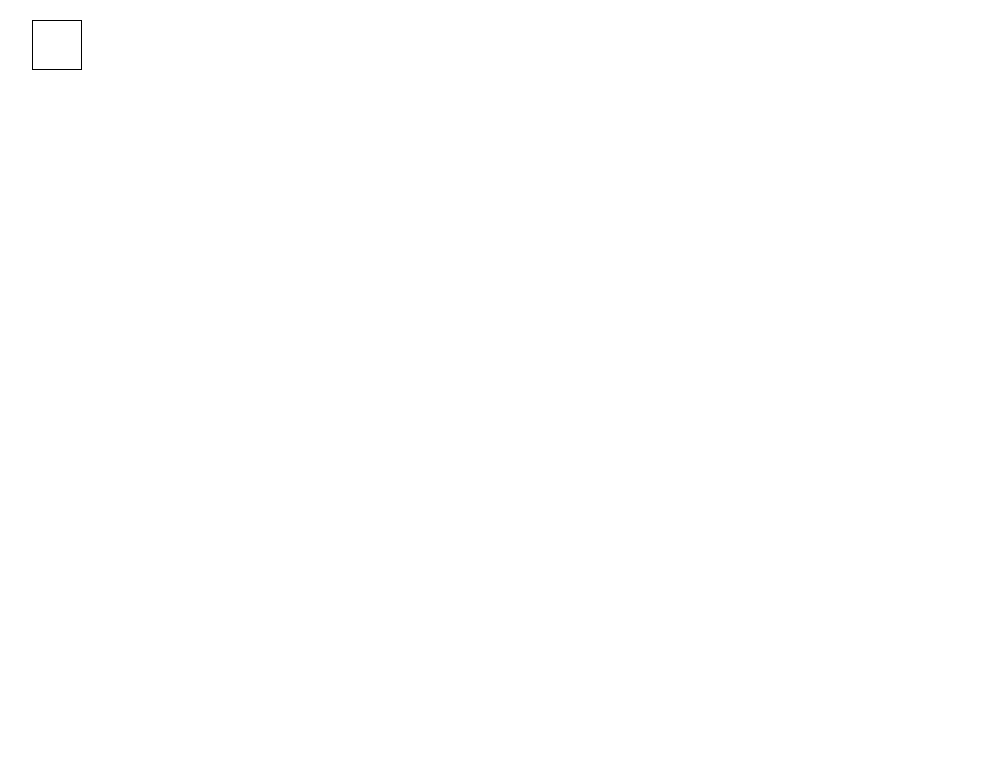
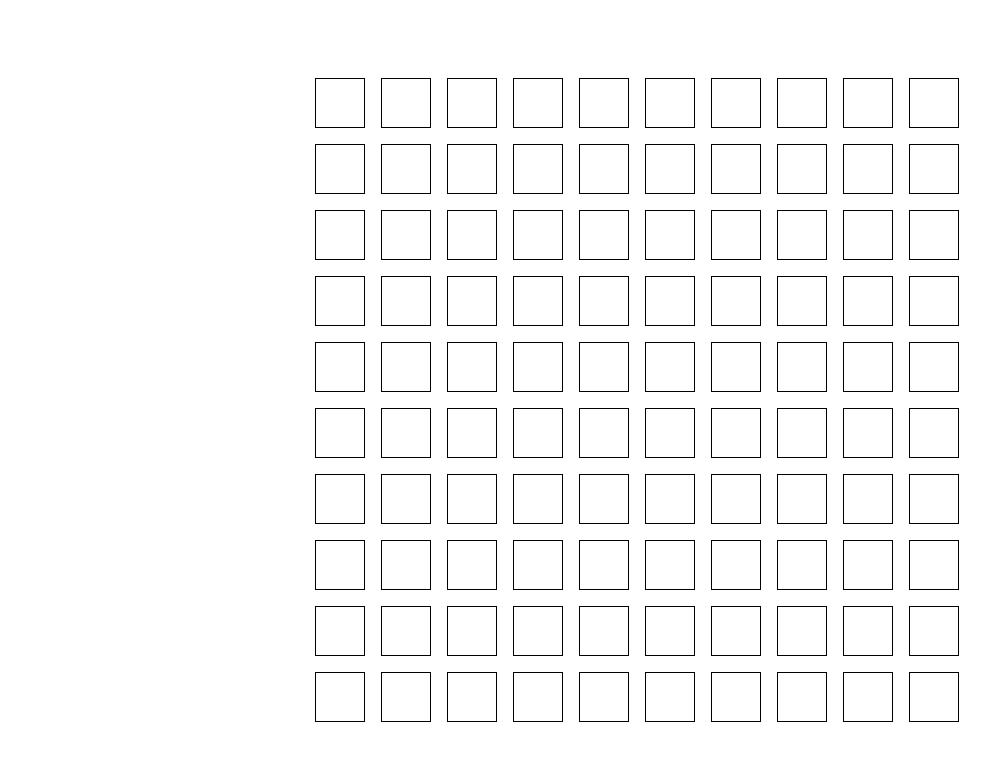
Before and after one commit to carmelo-granvillano/144Boxes, a plain HTML site: page index.html in a window 1280 px wide. Shown: the whole page, without its empty margins (0-990 px from the left). Drawn offline with nearby package versions, Linux system fonts and the light colour scheme.

Commit message:
add: 100  boxes

```diff
--- a/css/style.css
+++ b/css/style.css
@@ -5,11 +5,18 @@
 }
 
 .container {
-    margin: 20px;
+    width: 100vw;
+    height: 100vh;
+    display: flex;
+    justify-content: center;
+    align-items: center;
+    width: 690px;
 }
 
 .box {
     width: 50px;
     height: 50px;
     border: 1px solid black;
+    float: left;
+    margin: 8px;
 }
--- a/index.html
+++ b/index.html
@@ -11,10 +11,11 @@
 <body>
     <div class="container">
         <div class="row">
-            <div class="col">
-                <div class="box"></div>
+            <div class="col" id="boxes">
             </div>
         </div>
     </div>
+
+    <script src="script/script.js"></script>
 </body>
 </html>
--- a/script/script.js
+++ b/script/script.js
@@ -1 +1,14 @@
 // 100 Rectangles
+// const text = document.createTextNode("Hello");
+// boxes.appendChild(text);
+
+
+
+
+
+
+for (i=0; i<100; i++) {
+    const boxes = document.createElement("div");
+    boxes.classList.add("box")
+    document.getElementById("boxes").appendChild(boxes);
+}
```
